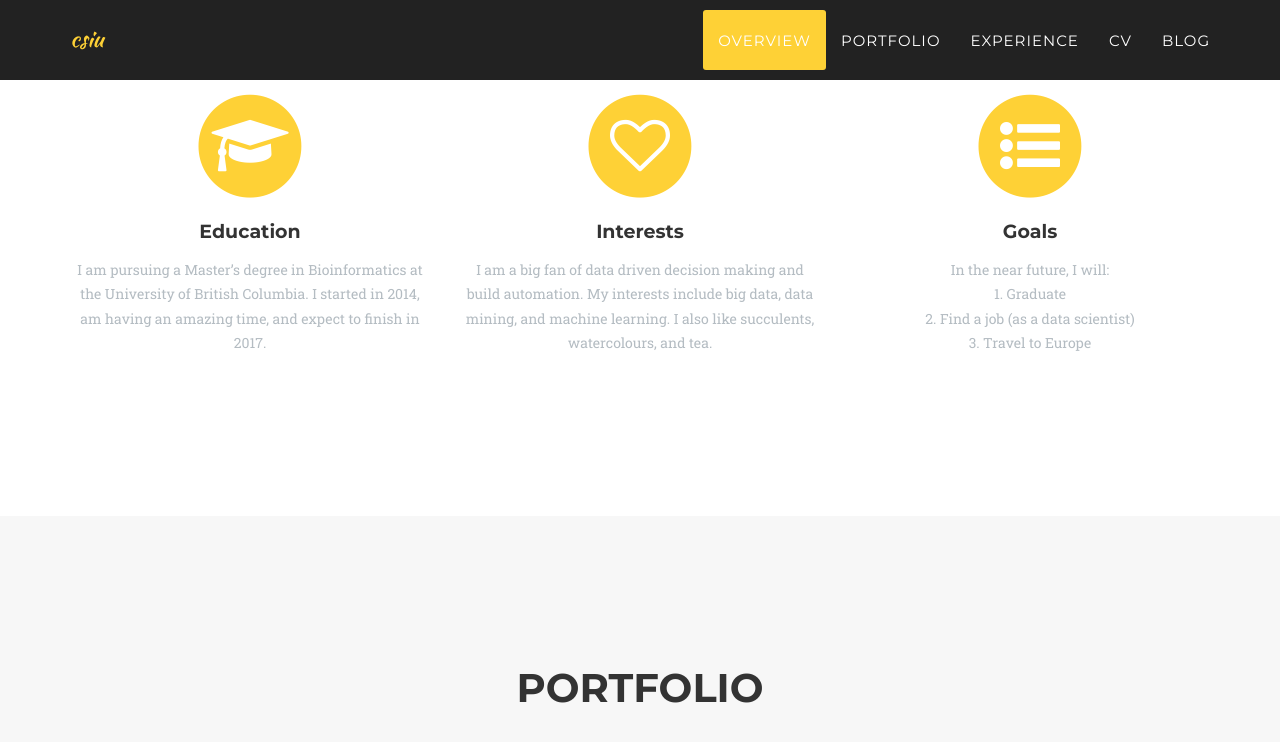
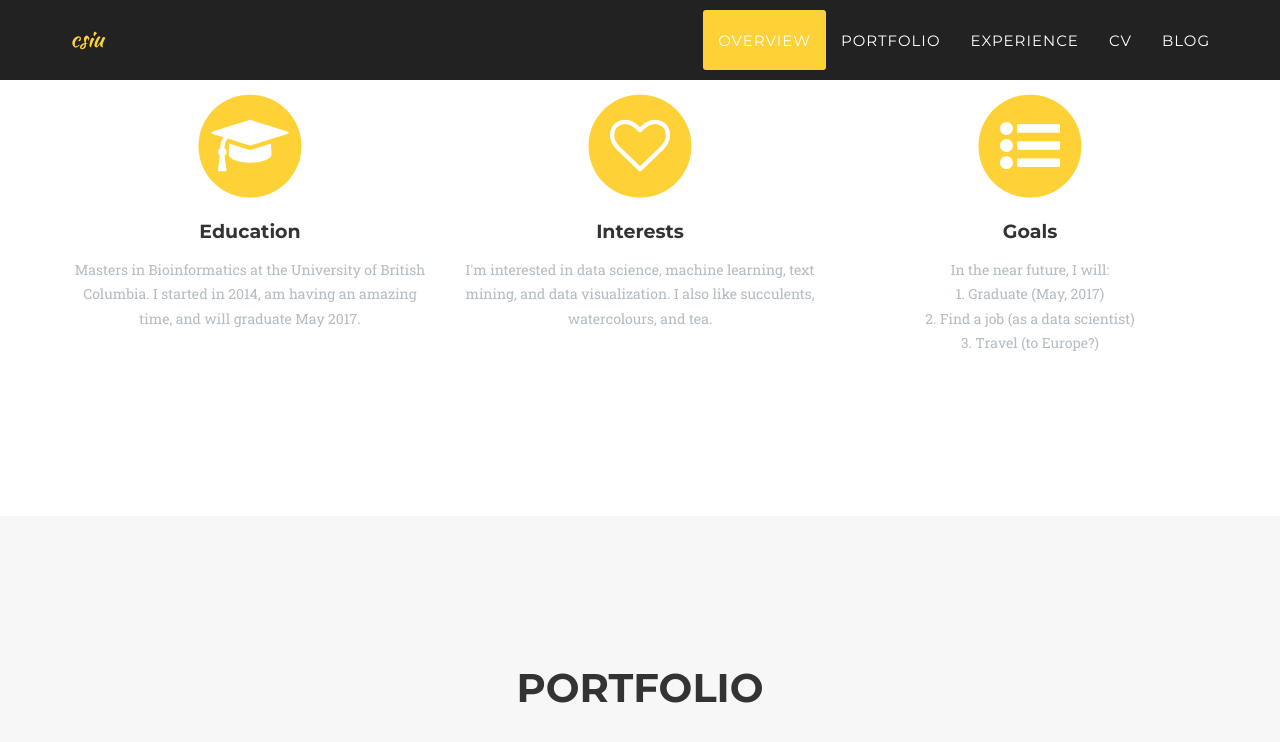
Before and after one commit to csiu/csiu.github.io, a Jekyll site: the page built from index.html, in a window 1280 px wide and 900 px high, scrolled down 940 px, cut to the strip 0-761 px from the top of the window. Shown: the top 742 px of the strip. Built offline with Jekyll 4.4.1, drawn with Linux system fonts in a browser that asks for light colours; some web fonts are replaced.

Commit message:
Update overview

```diff
--- a/_includes/overview.html
+++ b/_includes/overview.html
@@ -14,7 +14,7 @@
                         <i class="fa fa-graduation-cap fa-stack-1x fa-inverse"></i>
                     </span>
                     <h4 class="service-heading">Education</h4>
-                    <p class="text-muted">I am pursuing a Master’s degree in Bioinformatics at the University of British Columbia. I started in 2014, am having an amazing time, and expect to finish in 2017.</p>
+                    <p class="text-muted">Masters in Bioinformatics at the University of British Columbia. I started in 2014, am having an amazing time, and will graduate May 2017.</p>
                 </div>
                 <div class="col-md-4">
                     <span class="fa-stack fa-4x">
@@ -22,7 +22,7 @@
                         <i class="fa fa-heart-o fa-stack-1x fa-inverse"></i>
                     </span>
                     <h4 class="service-heading">Interests</h4>
-                    <p class="text-muted">I am a big fan of data driven decision making and build automation. My interests include big data, data mining, and machine learning. I also like succulents, watercolours, and tea.</p>
+                    <p class="text-muted">I'm interested in data science, machine learning, text mining, and data visualization. I also like succulents, watercolours, and tea.</p>
                 </div>
                 <div class="col-md-4">
                     <span class="fa-stack fa-4x">
@@ -30,7 +30,7 @@
                         <i class="fa fa-list-ul fa-stack-1x fa-inverse"></i>
                     </span>
                     <h4 class="service-heading">Goals</h4>
-                    <p class="text-muted">In the near future, I will:<br>1. Graduate<br>2. Find a job (as a data scientist)<br>3. Travel to Europe</p>
+                    <p class="text-muted">In the near future, I will:<br>1. Graduate (May, 2017)<br>2. Find a job (as a data scientist)<br>3. Travel (to Europe?)</p>
                 </div>
             </div>
         </div>
```
